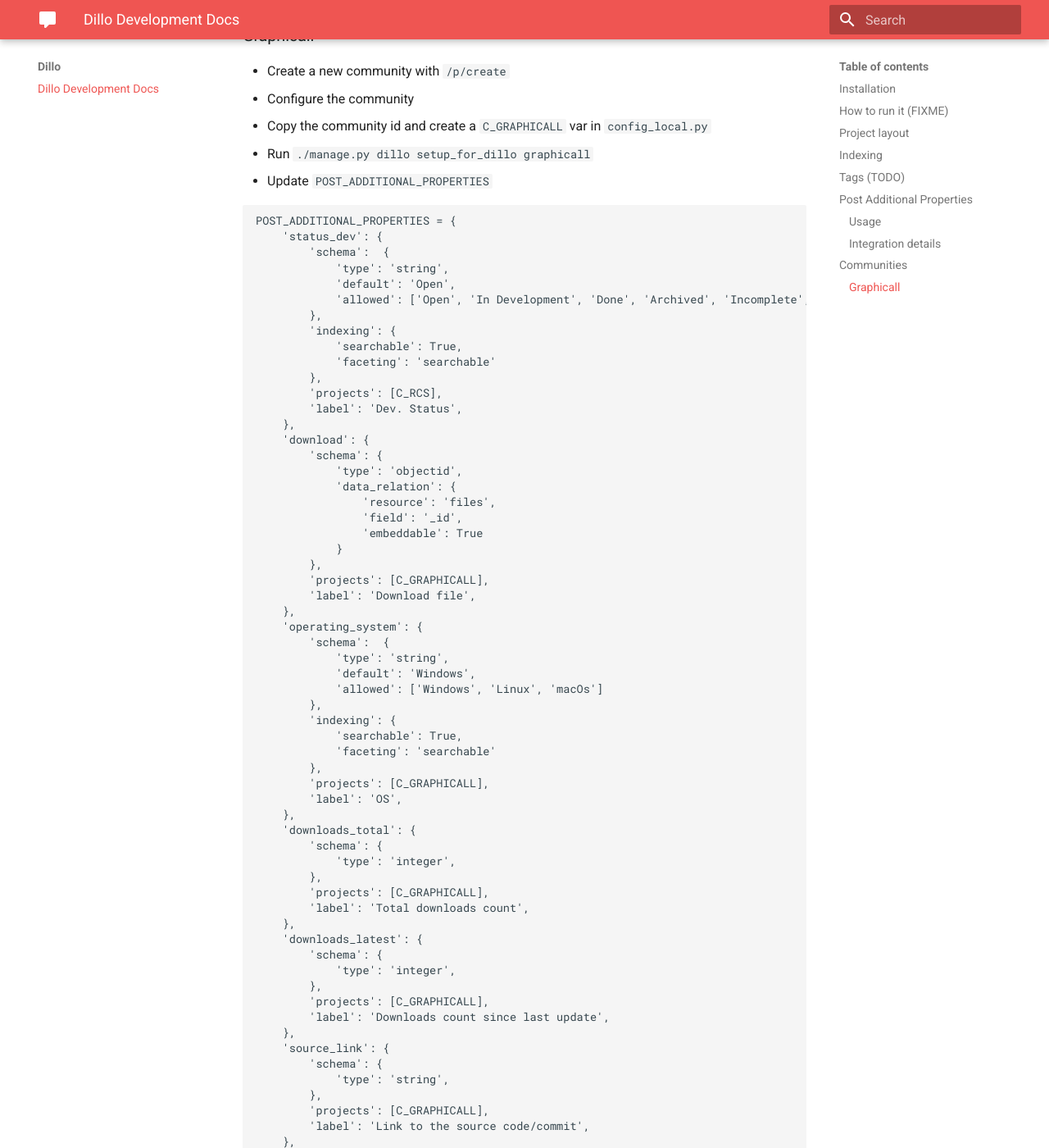
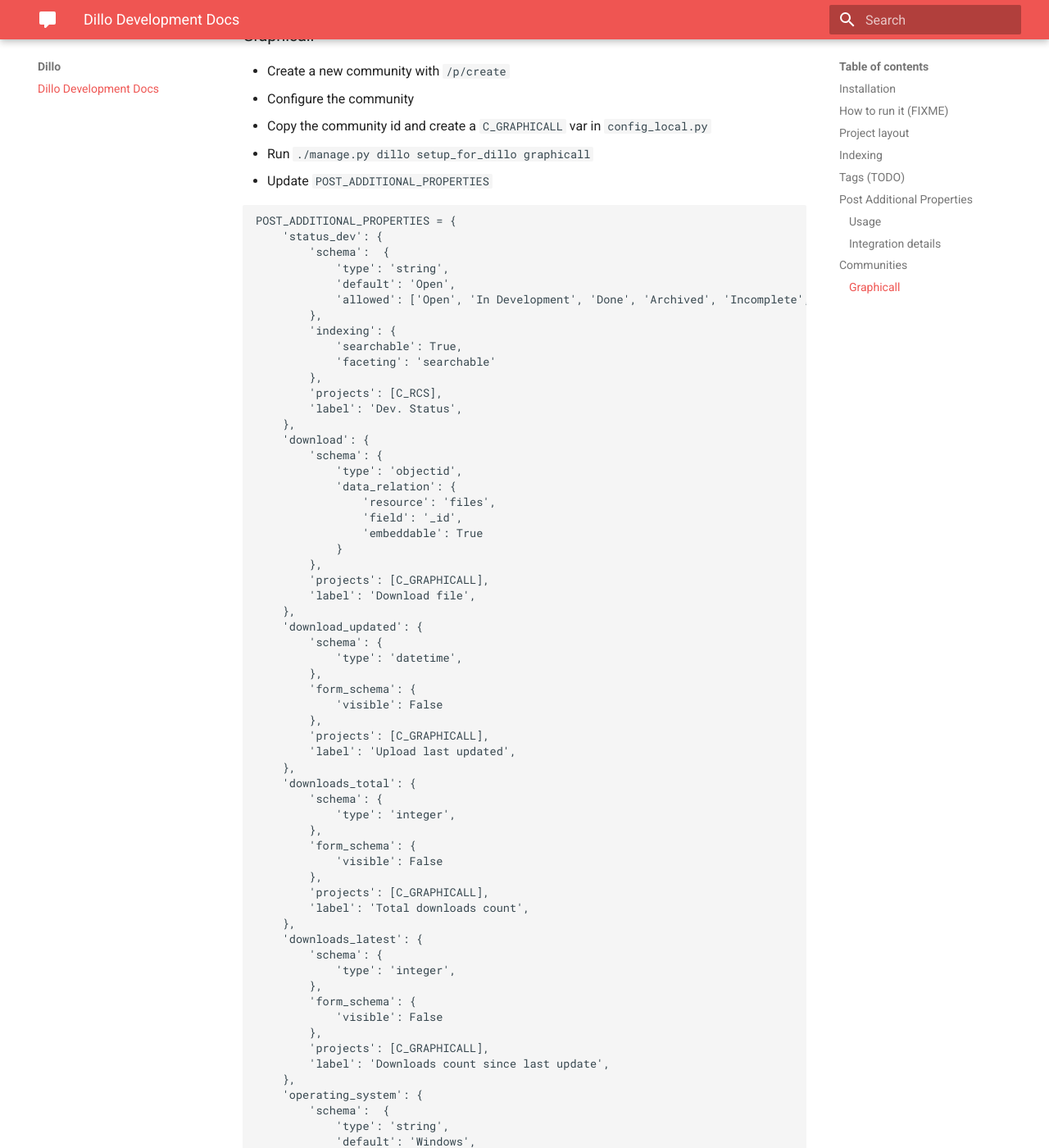
Before and after one commit to armadillica/dillo, an MkDocs documentation site: the page built from docs/docs/index.md, in a window 1280 px wide and 1400 px high, scrolled down 3122 px. Shown: the whole window at 82% size. Built offline with MkDocs 1.6.1 and Material for MkDocs 9.7.7, drawn with Linux system fonts in a browser that asks for light colours; some of the changed text lies outside the part shown.

Commit message:
Update docs

```diff
--- a/docs/docs/index.md
+++ b/docs/docs/index.md
@@ -169,22 +169,22 @@
         'projects': [C_GRAPHICALL],
         'label': 'Download file',
     },
-    'operating_system': {
-        'schema':  {
-            'type': 'string',
-            'default': 'Windows',
-            'allowed': ['Windows', 'Linux', 'macOs']
+    'download_updated': {
+        'schema': {
+            'type': 'datetime',
         },
-        'indexing': {
-            'searchable': True,
-            'faceting': 'searchable'
+        'form_schema': {
+            'visible': False
         },
         'projects': [C_GRAPHICALL],
-        'label': 'OS',
+        'label': 'Upload last updated',
     },
     'downloads_total': {
         'schema': {
             'type': 'integer',
+        },
+        'form_schema': {
+            'visible': False
         },
         'projects': [C_GRAPHICALL],
         'label': 'Total downloads count',
@@ -193,8 +193,24 @@
         'schema': {
             'type': 'integer',
         },
+        'form_schema': {
+            'visible': False
+        },
         'projects': [C_GRAPHICALL],
         'label': 'Downloads count since last update',
+    },
+    'operating_system': {
+        'schema':  {
+            'type': 'string',
+            'default': 'Windows',
+            'allowed': ['Windows', 'Linux', 'macOS']
+        },
+        'indexing': {
+            'searchable': True,
+            'faceting': 'searchable'
+        },
+        'projects': [C_GRAPHICALL],
+        'label': 'OS',
     },
     'source_link': {
         'schema': {
```
